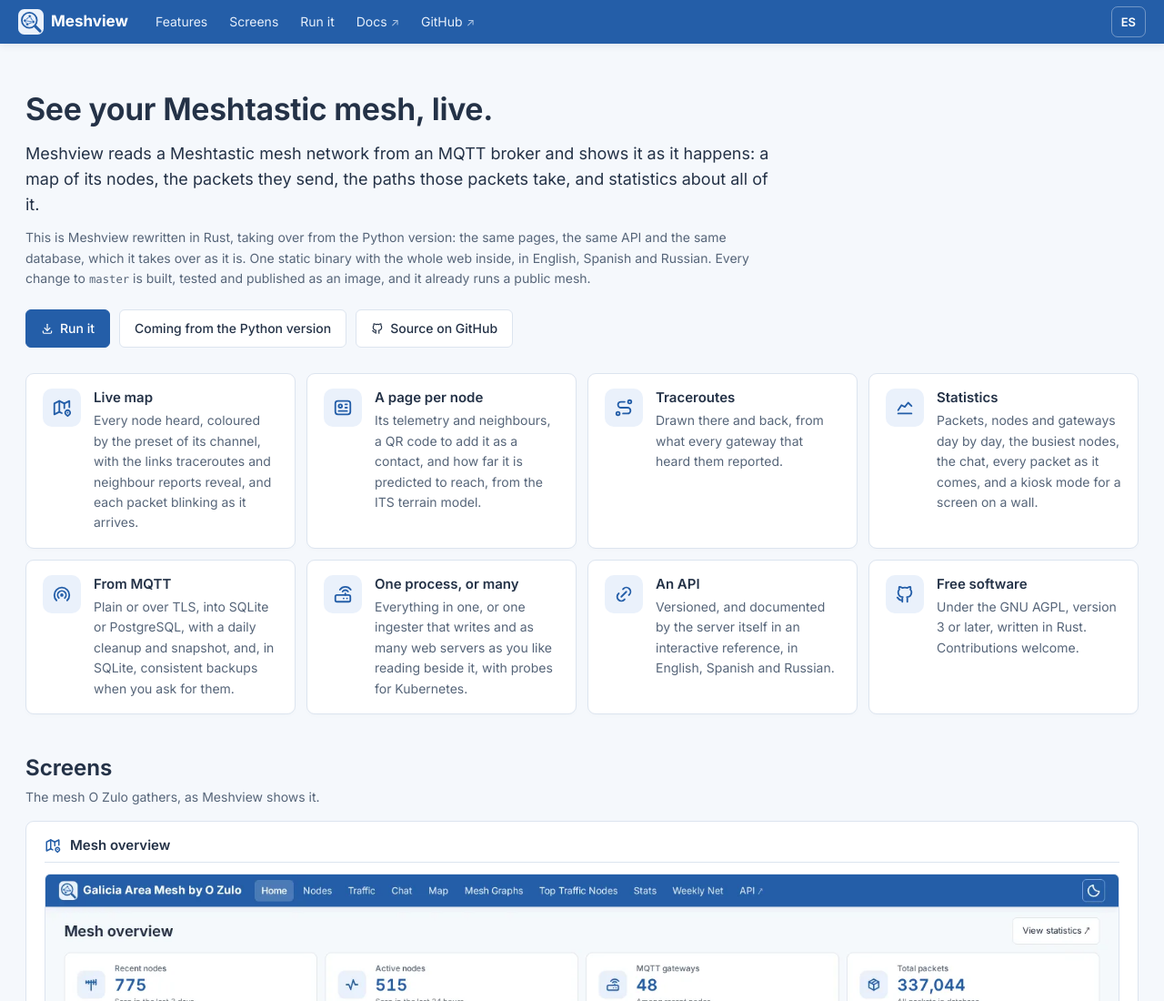
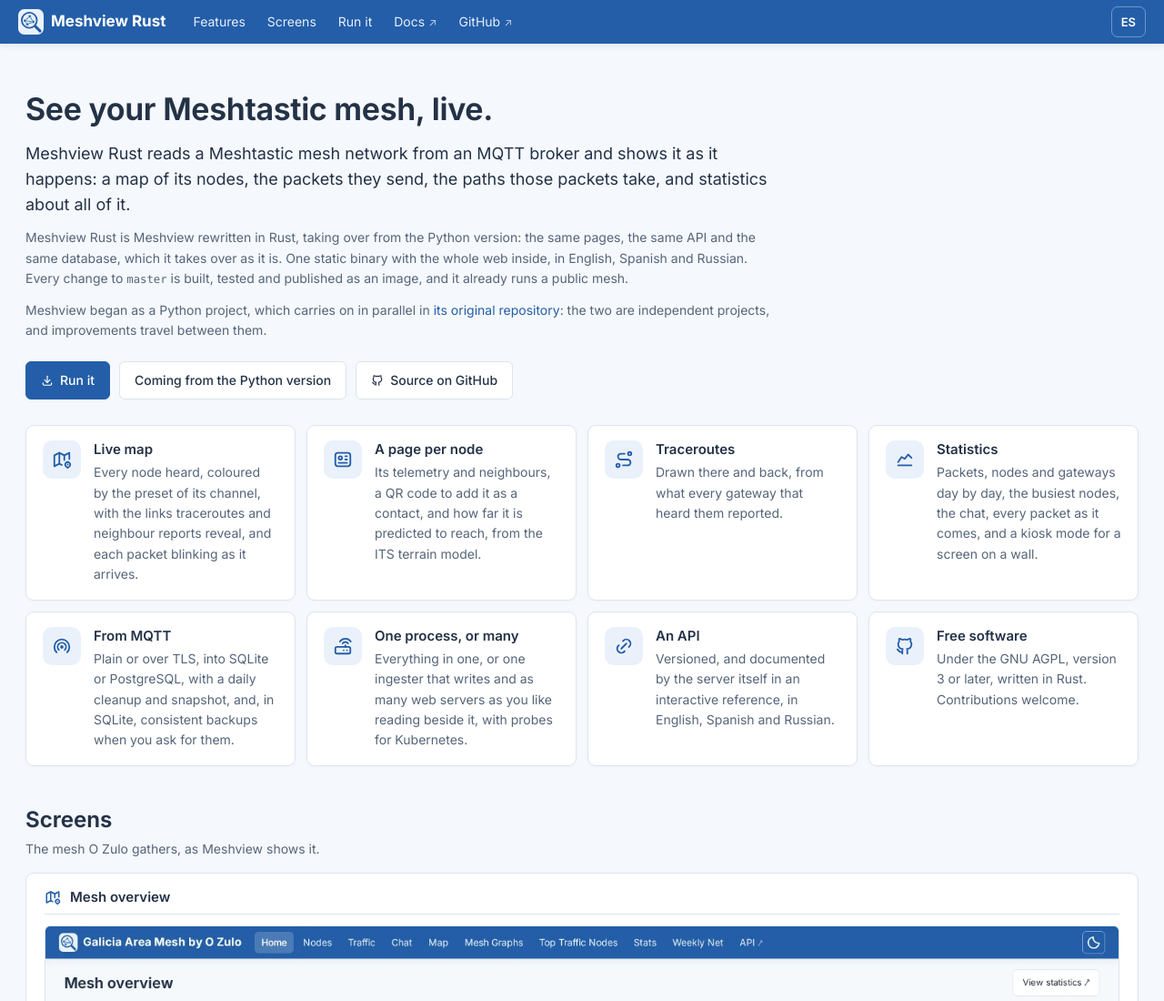
Before and after one commit to meshview/meshview.github.io, a plain HTML site: page index.html in a window 1280 px wide. Shown: the top 1100 px of the page at 91% size. Drawn offline with Linux system fonts and the light colour scheme.

Commit message:
feat: name the project Meshview Rust
The header, the title and the link preview call it Meshview Rust, and a
note under the lead says that Meshview began as a Python project, which
carries on in parallel in its original repository, with improvements
travelling between the two.

```diff
--- a/index.html
+++ b/index.html
@@ -11,17 +11,17 @@
   <head>
     <meta charset="utf-8" />
     <meta name="viewport" content="width=device-width, initial-scale=1" />
-    <title>Meshview — real-time monitoring for Meshtastic mesh networks</title>
+    <title>Meshview Rust — real-time monitoring for Meshtastic mesh networks</title>
 
-    <meta name="description" content="Meshview reads a Meshtastic mesh network from MQTT and shows it live: a map of its nodes, the packets they send, the paths those packets take and statistics about all of it. One static binary, written in Rust." />
+    <meta name="description" content="Meshview Rust reads a Meshtastic mesh network from MQTT and shows it live: a map of its nodes, the packets they send, the paths those packets take and statistics about all of it. One static binary, written in Rust." />
     <link rel="canonical" href="https://meshview.github.io/" />
     <link rel="alternate" hreflang="en" href="https://meshview.github.io/" />
     <link rel="alternate" hreflang="es" href="https://meshview.github.io/es/" />
     <link rel="alternate" hreflang="x-default" href="https://meshview.github.io/" />
 
     <meta property="og:type" content="website" />
-    <meta property="og:site_name" content="Meshview" />
-    <meta property="og:title" content="Meshview — real-time monitoring for Meshtastic mesh networks" />
+    <meta property="og:site_name" content="Meshview Rust" />
+    <meta property="og:title" content="Meshview Rust — real-time monitoring for Meshtastic mesh networks" />
     <meta property="og:description" content="A live map of a Meshtastic mesh, its nodes, packets, traceroutes and statistics, from MQTT. One static binary, written in Rust." />
     <meta property="og:url" content="https://meshview.github.io/" />
     <meta property="og:image" content="https://meshview.github.io/og.png" />
@@ -49,7 +49,7 @@
       <div class="mesh-header-inner">
         <a class="mesh-brand" href="./">
           <img src="favicon.svg" alt="" width="28" height="28" />
-          Meshview
+          Meshview Rust
         </a>
         <nav class="mesh-nav" aria-label="Sections">
           <a class="wide" href="#features">Features</a>
@@ -66,17 +66,21 @@
       <section class="mesh-hero">
         <h1>See your Meshtastic mesh, live.</h1>
         <p class="lead">
-          Meshview reads a Meshtastic mesh network from an MQTT broker and shows it as
+          Meshview Rust reads a Meshtastic mesh network from an MQTT broker and shows it as
           it happens: a map of its nodes, the packets they send, the paths those
           packets take, and statistics about all of it.
         </p>
         <p class="note">
-          This is Meshview rewritten in Rust, taking over from the
-          Python version:
-          the same pages, the same API and the same database, which it takes over as
+          Meshview Rust is Meshview rewritten in Rust, taking over from the
+          Python version: the same pages, the same API and the same database, which it takes over as
           it is. One static binary with the whole web inside, in English, Spanish and
           Russian. Every change to <code>master</code> is built, tested and published as an
           image, and it already runs a public mesh.
+        </p>
+        <p class="note">
+          Meshview began as a Python project, which carries on in parallel in
+          <a href="https://github.com/pablorevilla-meshtastic/meshview">its original repository</a>:
+          the two are independent projects, and improvements travel between them.
         </p>
         <div class="mesh-actions">
           <a class="mesh-button" href="#running"><span class="ti ti-download" aria-hidden="true"></span> Run it</a>
```
Also changed, not shown: es/index.html (+13 -9 lines).
